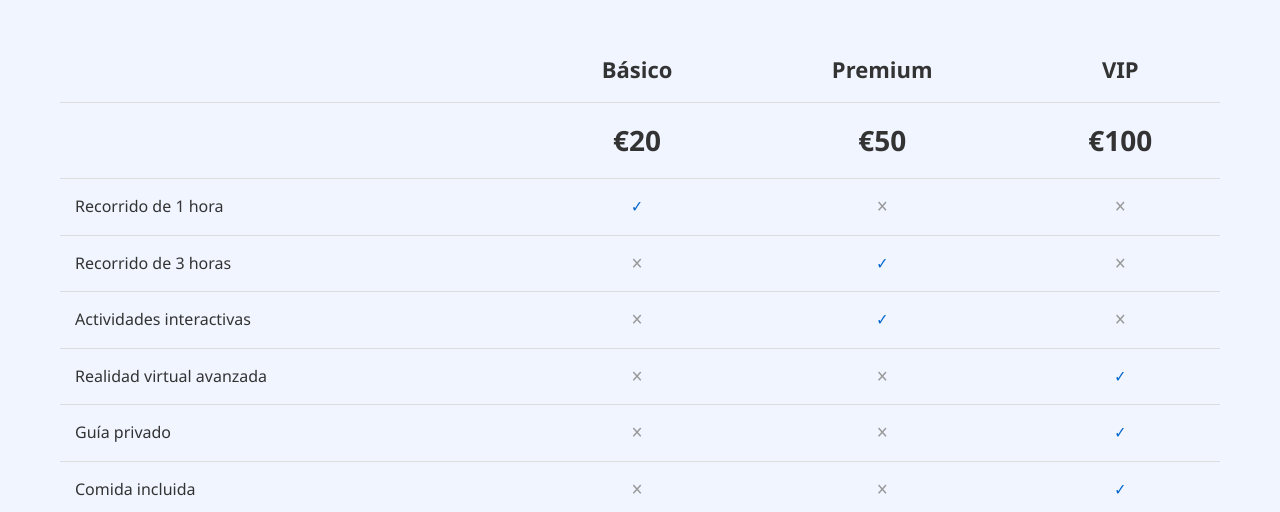
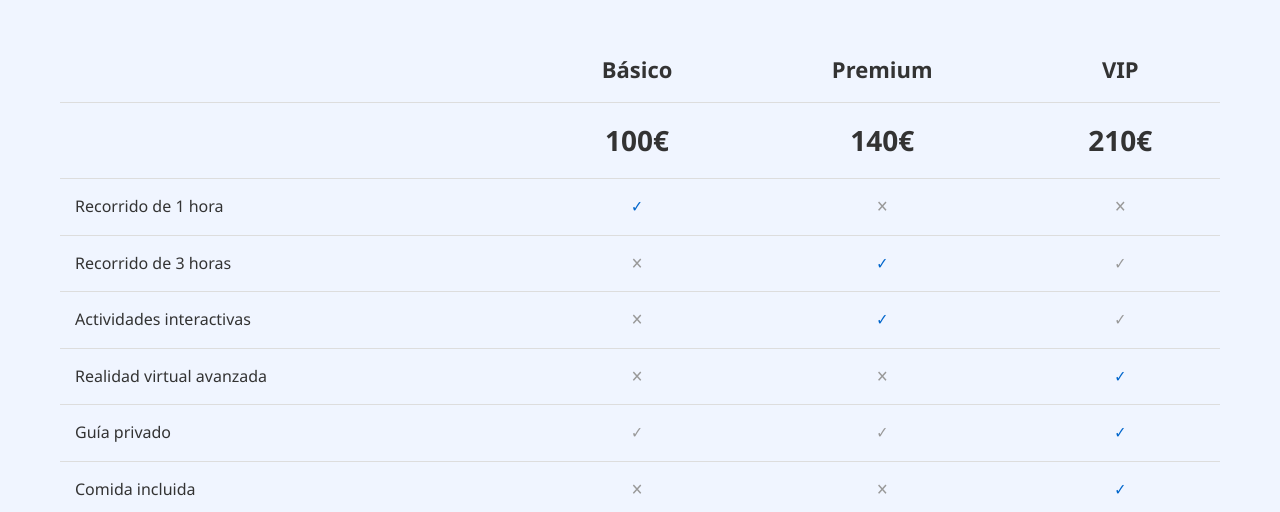
Before and after one commit to TTXperience/TTXperience.github.io, a plain HTML site: page index3.html in a window 1280 px wide. Shown: the part 1762-2274 px from the top of the page. Drawn offline with nearby package versions, Linux system fonts and the light colour scheme.

Commit message:
Update index3.html

```diff
--- a/index3.html
+++ b/index3.html
@@ -131,9 +131,9 @@
             <tbody>
                 <tr>
                     <td></td>
-                    <td class="precio">€20</td>
-                    <td class="precio">€50</td>
-                    <td class="precio">€100</td>
+                    <td class="precio">100€</td>
+                    <td class="precio">140€</td>
+                    <td class="precio">210€</td>
                 </tr>
                 <tr>
                     <td>Recorrido de 1 hora</td>
@@ -145,13 +145,13 @@
                     <td>Recorrido de 3 horas</td>
                     <td class="x">✕</td>
                     <td class="check">✓</td>
-                    <td class="x">✕</td>
+                    <td class="x">✓</td>
                 </tr>
                 <tr>
                     <td>Actividades interactivas</td>
                     <td class="x">✕</td>
                     <td class="check">✓</td>
-                    <td class="x">✕</td>
+                    <td class="x">✓</td>
                 </tr>
                 <tr>
                     <td>Realidad virtual avanzada</td>
@@ -161,8 +161,8 @@
                 </tr>
                 <tr>
                     <td>Guía privado</td>
-                    <td class="x">✕</td>
-                    <td class="x">✕</td>
+                    <td class="x">✓</td>
+                    <td class="x">✓</td>
                     <td class="check">✓</td>
                 </tr>
                 <tr>
```
